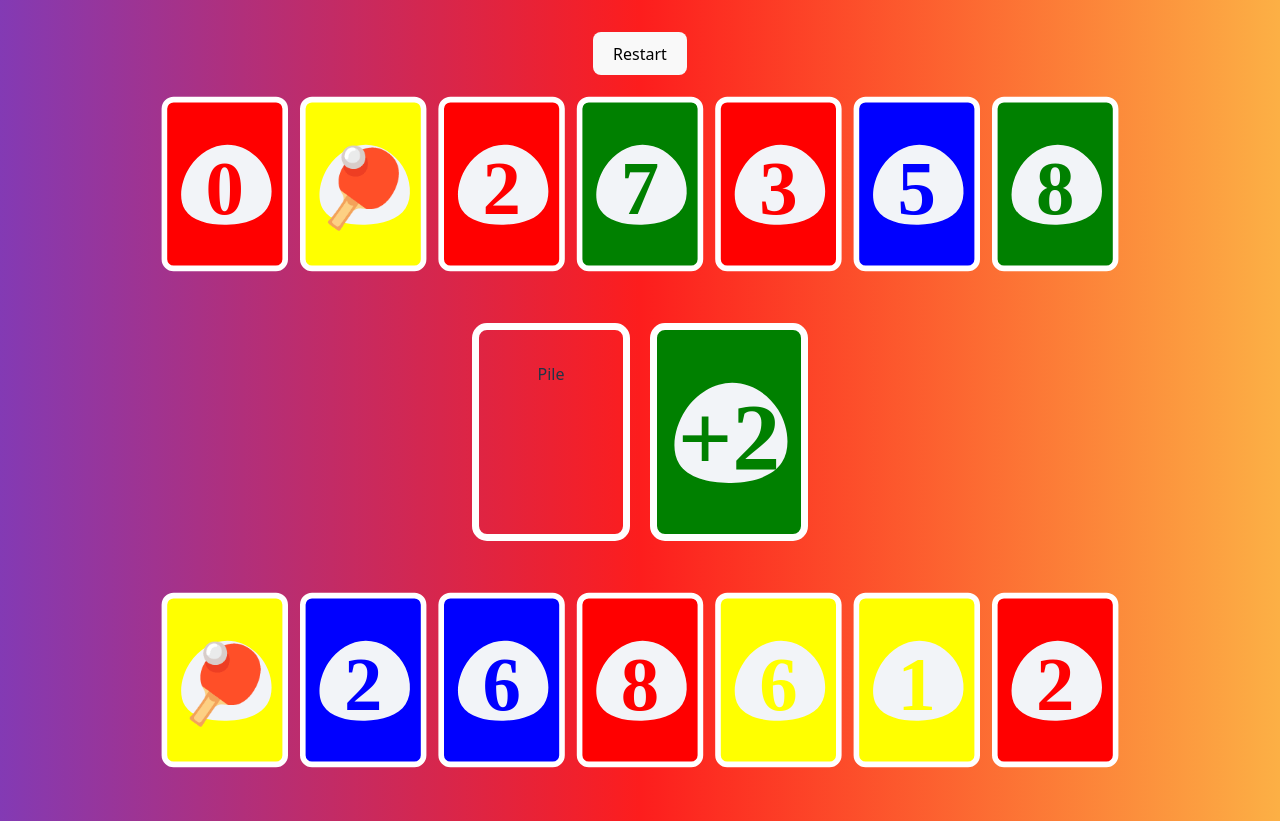
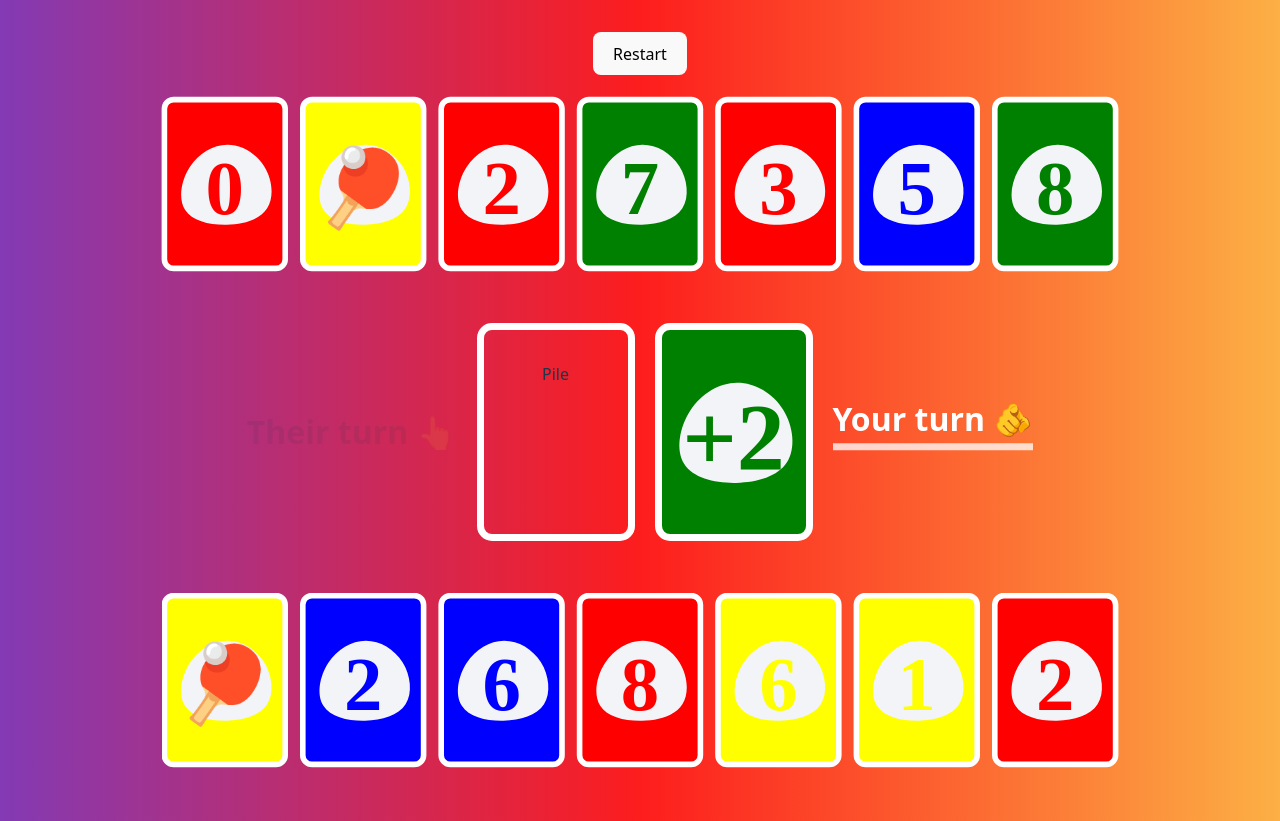
Before and after one commit to CeliaPiou/Uno, a React (Vite) app in the folder frontend/: page / in a window 1280 px wide. Both pictures are taken after a click on the button "Start a game". Built offline with nearby package versions, Linux system fonts and the light colour scheme; a web font is replaced by a local one.

Commit message:
Jlui mets des +2 dans la tronche

```diff
--- a/frontend/src/App.css
+++ b/frontend/src/App.css
@@ -4,8 +4,3 @@
   padding: 2rem;
   text-align: center;
 }
-
-
-#endgame {
-
-}
--- a/frontend/src/GameBoard.jsx
+++ b/frontend/src/GameBoard.jsx
@@ -16,7 +16,7 @@ const GameBoard = ( {gameStarted, setGameStarted} ) => {
     <div>
         <button id='endgame' onClick={() => handleEndGame()}>Restart</button>
 
-        <PlayerDeck gameStarted={gameStarted} />
+        <PlayerDeck gameStarted={gameStarted} setGameStarted={setGameStarted} />
     </div>
 
   )
--- a/frontend/src/PlayerDeck.jsx
+++ b/frontend/src/PlayerDeck.jsx
@@ -1,7 +1,7 @@
 import React, { useEffect, useState } from 'react'
 import "./card.css"
 
-const PlayerDeck = ( {gameStarted} ) => {
+const PlayerDeck = ( {gameStarted, setGameStarted} ) => {
 
     // Les cartes & const
     const [cards, setCards] = useState([
@@ -137,8 +137,29 @@ const PlayerDeck = ( {gameStarted} ) => {
     const [ whichTurn, setWhichTurn ] = useState("human") // A qui est-ce ?
     const [ deck, setDeck ] = useState([]); // Mon deck
     const [ iaDeck, setIaDeck ] = useState([]); // Le deck de l'IA
+    const [hasPlayedOnce, setHasPlayedOnce] = useState(false);
 
 
+    // Opacité modifiée selon qui doit jouer
+    useEffect(() => {
+        if(whichTurn === "ia") { // Si c'est son tour
+            const otherP = document.getElementById("legend-your-turn");
+            otherP.classList.remove("opacity")
+
+            const p = document.getElementById("legend-their-turn");
+            p.classList.add("opacity")
+        }
+        else { // Si c'est mon tour
+            const otherP = document.getElementById("legend-their-turn");
+            otherP.classList.remove("opacity")
+
+            const p = document.getElementById("legend-your-turn");
+            p.classList.add("opacity");
+        }
+    }, [whichTurn])
+
+
+// ________________________________________________________________________
     // Mélange des cartes
     function shuffle(array) {
         for(let i = array.length - 1; i > 0; i--) {
@@ -174,7 +195,7 @@ const PlayerDeck = ( {gameStarted} ) => {
             setPile(remainingCards); // Je les mets dans la pile
         }
 
-    }, []);
+    }, [gameStarted]);
 
     // La pile
     useEffect(() => {
@@ -192,6 +213,10 @@ const PlayerDeck = ( {gameStarted} ) => {
             setCurrentCard(fetchCurrentCard);
         }
     }, []);
+
+
+// ________________________________________________________________________
+    // La pioche
     function fetchCard() {
         const remainingCards = JSON.parse(localStorage.getItem('remainingCards'))
         const cardFetched = remainingCards.pop();
@@ -222,6 +247,7 @@ const PlayerDeck = ( {gameStarted} ) => {
 
             const remainingCards = iaDeck.filter(c => c !== cardToPlay) // mise à jour du deck de l'iA
             setIaDeck(remainingCards);
+            localStorage.setItem("iasDeck", JSON.stringify(remainingCards));
 
             setWhichTurn("human"); // Au tour de l'humain
         }
@@ -230,12 +256,40 @@ const PlayerDeck = ( {gameStarted} ) => {
             const takeACard = fetchCard();
             const newIaDeck =  [...iaDeck, takeACard];
             setIaDeck(newIaDeck);
+            localStorage.setItem("iasDeck", JSON.stringify(newIaDeck));
+
 
             setWhichTurn("human"); // Au tour de l'humain
         }
     }
 
+    // Bonus +2
+    function handlePlusTwo(target) {
+        const remainingCards = JSON.parse(localStorage.getItem('remainingCards')); // Je récup le reste des cards
+        if (remainingCards.length < 2) {
+            console.warn("Pas assez de cartes dans la pioche !");
+            return;
+        }
+        const twoCards = remainingCards.slice(0,2);
 
+        // mettre à jour remaining cards
+        const updatedRemaining = remainingCards.slice(2);
+        localStorage.setItem('remainingCards', JSON.stringify(updatedRemaining));
+
+        if (target === "player") {
+            setDeck(prev => {
+                const updated = [...prev, ...twoCards];
+                localStorage.setItem("cardsDeck", JSON.stringify(updated));
+                return updated;
+            });
+        } else {
+            setIaDeck(prev => {
+                const updated = [...prev, ...twoCards];
+                localStorage.setItem("iasDeck", JSON.stringify(updated));
+                return updated;
+            });
+
+    }};
 
     // Je joue une carte
     const handleCardThrow = (card) => {
@@ -249,6 +303,11 @@ const PlayerDeck = ( {gameStarted} ) => {
             setDeck(remainingCards);
             localStorage.setItem("cardsDeck", JSON.stringify(remainingCards));
 
+            if(card.value === "drawTwo") {
+                handlePlusTwo("ia")
+            }
+
+            setHasPlayedOnce(true);
             setWhichTurn("ia");
 
         }
@@ -258,13 +317,33 @@ const PlayerDeck = ( {gameStarted} ) => {
     }
 
     // Je pioche
+    const handlePioche = () => {
+        if(whichTurn === "human") {
+            const newCard = fetchCard();
+            const newDeck = [...deck, newCard];
+            setDeck(newDeck);
+            setHasPlayedOnce(true);
+            setWhichTurn("ia");
+        }
+        else {
+            alert("Ce n'est pas votre tour !")
+        }
+    }
 
-    const handlePioche = () => {
-        const newCard = fetchCard();
-        const newDeck = [...deck, newCard];
-        setDeck(newDeck);
-        setWhichTurn("ia")
-    }
+
+// ________________________________________________________________________
+    // Who fockin' won
+    useEffect(() => {
+        if (!hasPlayedOnce) return;
+
+        if (deck.length < 1) {
+            alert("Vous avez gagné !");
+            setGameStarted(false);
+        } else if (iaDeck.length < 1) {
+            alert("Vous avez perdu !");
+            setGameStarted(false);
+        }
+    }, [deck, iaDeck, hasPlayedOnce]);
 
 
     return (
@@ -272,7 +351,6 @@ const PlayerDeck = ( {gameStarted} ) => {
             <section id="iasDeck">
             {iaDeck.map(card => (
                 <div  className="card"
-                onClick={() => handleCardThrow(card)}
                 style={{
                     backgroundColor:
                         card.color === "rouge"
@@ -313,7 +391,11 @@ const PlayerDeck = ( {gameStarted} ) => {
             ))}
             </section>
 
+
             <section id='pile'>
+                <p id="legend-their-turn">Their turn 👆</p>
+
+
                 <div className='card' onClick={() => handlePioche()}>Pile</div>
                 {currentCard && (
                     <div className='card'
@@ -353,6 +435,9 @@ const PlayerDeck = ( {gameStarted} ) => {
                         }</p>
                     </div>
                 )}
+
+                <p id='legend-your-turn'>Your turn 🫵</p>
+
             </section>
 
             <section id="container-card">
--- a/frontend/src/card.css
+++ b/frontend/src/card.css
@@ -9,6 +9,7 @@
 #pile {
     display: flex;
     justify-content: center;
+    align-items: center;
     gap: 20px;
     padding: 30px;
 }
@@ -20,6 +21,8 @@
     height: 140px;
     width: 80px;
     padding: 2em;
+    transition: transform 0.3s ease-in-out;
+    overflow: hidden;
 
     /* background-color: #FF0066; */
 
@@ -48,6 +51,33 @@
 
 .card:hover {
     position: relative;
-    top: -20px;
+    transform: translateY(-20px)  ;
     cursor: pointer;
+    box-shadow: 5px 15px 10px rgba(0, 0, 0, 0.37);
 }
+
+#legend-their-turn, #legend-your-turn {
+    font-weight: 800;
+    font-size: 2rem;
+    padding: 0;
+    margin: 0;
+    opacity: 10%;
+}
+.opacity {
+    opacity: 100% !important;
+    color: white;
+    border-bottom: 7px solid rgba(255, 255, 255, 0.76);
+    animation-name: jumping;
+    animation-duration: 1s;
+    animation-iteration-count: infinite;
+}
+
+@keyframes jumping {
+    from {
+        transform: translateY(0);
+    }
+    to {
+        transform: translateY(-10px);
+    }
+
+}
```
